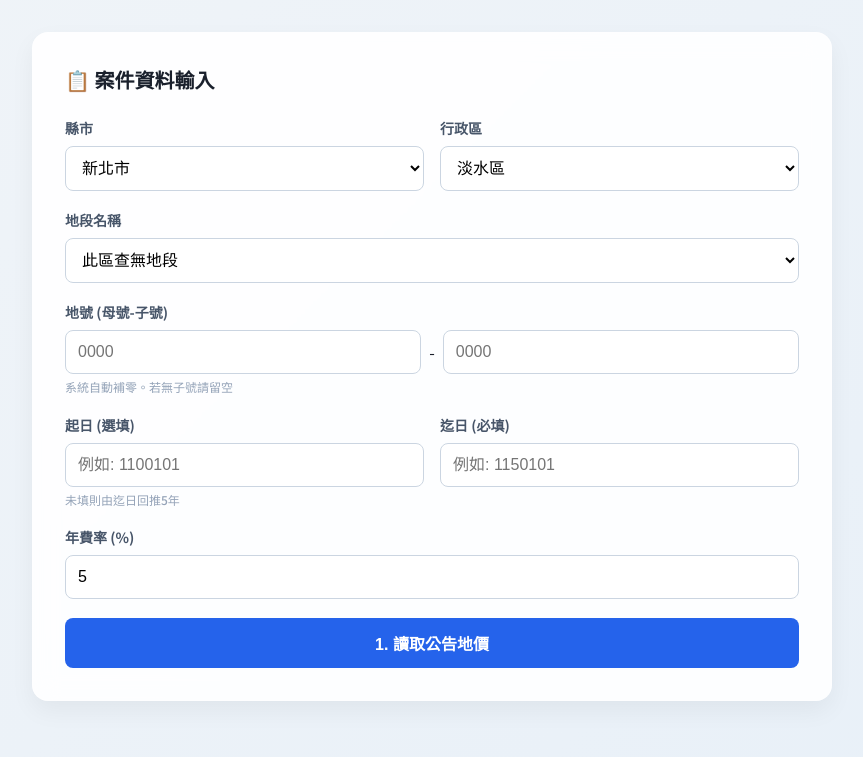
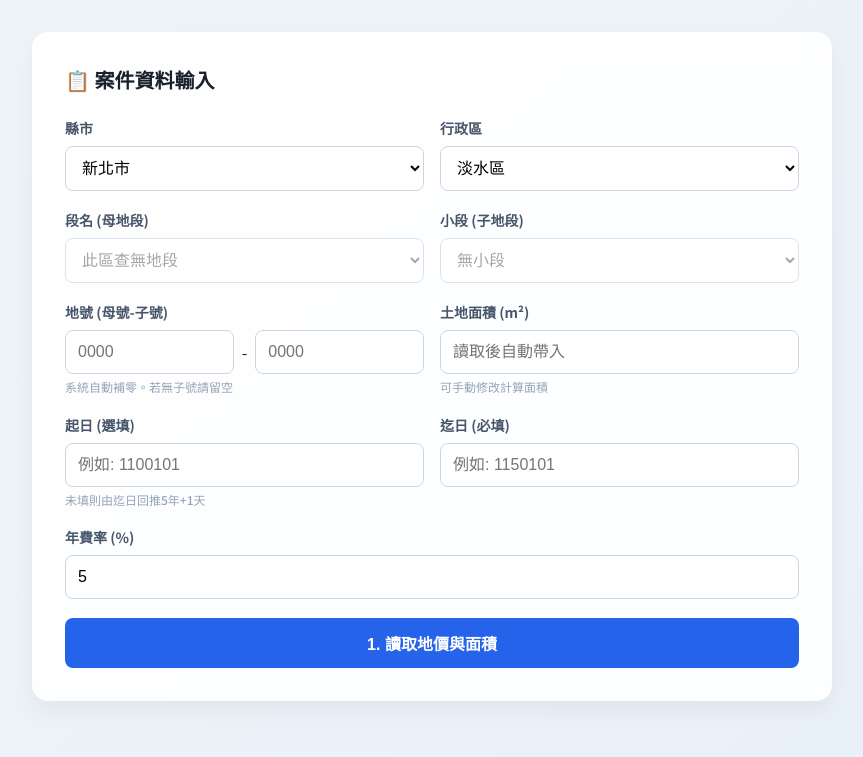
Before and after one commit to ken710168/my-land-calc, a Flask app: page / in a window 1280 px wide. Shown: the part 78-835 px from the top of the page, without its empty margins (208-1071 px from the left). Run offline with Flask 3, Linux system fonts and the light colour scheme; data that the repository does not hold is empty; parts of the project's set-up code (start-up, migrations or seed data) failed here and were passed over.

Commit message:
Update index.html

```diff
--- a/templates/index.html
+++ b/templates/index.html
@@ -3,7 +3,7 @@
 <head>
     <meta charset="UTF-8" />
     <meta name="viewport" content="width=device-width, initial-scale=1.0, maximum-scale=1" />
-    <title>土地使用補償金計算機</title>
+    <title>土地使用補償金精算機</title>
     <link href="https://fonts.googleapis.com/css2?family=Noto+Sans+TC:wght@400;500;700;800&family=JetBrains+Mono:wght@500;700&display=swap" rel="stylesheet" />
     <style>
         * { margin: 0; padding: 0; box-sizing: border-box; }
@@ -62,13 +62,22 @@
                 </div>
             </div>
 
+            <div class="form-row">
                 <div class="form-group">
-                <label class="form-label">地段名稱</label>
+                    <label class="form-label">段名 (母地段)</label>
                     <select id="section" class="form-select" disabled>
                         <option value="">請先選擇行政區</option>
                     </select>
                 </div>
+                <div class="form-group">
+                    <label class="form-label">小段 (子地段)</label>
+                    <select id="subSection" class="form-select" disabled>
+                        <option value="">無小段</option>
+                    </select>
+                </div>
+            </div>
 
+            <div class="form-row">
                 <div class="form-group">
                     <label class="form-label">地號 (母號-子號)</label>
                     <div class="land-number-group">
@@ -79,11 +88,18 @@
                     <div class="hint">系統自動補零。若無子號請留空</div>
                 </div>
 
+                <div class="form-group">
+                    <label class="form-label">土地面積 (m²)</label>
+                    <input type="number" id="area" class="form-input" placeholder="讀取後自動帶入" step="0.01">
+                    <div class="hint">可手動修改計算面積</div>
+                </div>
+            </div>
+
             <div class="form-row">
                 <div class="form-group">
                     <label class="form-label">起日 (選填)</label>
                     <input type="text" id="startDate" class="form-input" placeholder="例如: 1100101">
-                    <div class="hint">未填則由迄日回推5年</div>
+                    <div class="hint">未填則由迄日回推5年+1天</div>
                 </div>
                 <div class="form-group">
                     <label class="form-label">迄日 (必填)</label>
@@ -96,14 +112,14 @@
                 <input type="number" id="feeRate" class="form-input" value="5" step="0.1">
             </div>
 
-            <button onclick="fetchPrices()" id="fetchBtn" class="btn btn-primary">1. 讀取公告地價</button>
+            <button onclick="fetchPrices()" id="fetchBtn" class="btn btn-primary">1. 讀取地價與面積</button>
         </div>
 
         <div id="priceCard" class="card" style="display:none;">
             <div class="card-title">💰 公告地價確認</div>
             <p style="font-size: 0.8rem; color: #64748b; margin-bottom: 1rem;">註：偶數年計算時，系統將自動套用前一年度地價。</p>
             <table>
-                <thead><tr><th>公告地價年份</th><th style="text-align:right;">單價 (元)</th></tr></thead>
+                <thead><tr><th>公告地價年份</th><th style="text-align:right;">單價 (元/m²)</th></tr></thead>
                 <tbody id="priceTableBody"></tbody>
             </table>
             <button onclick="calculateCompensation()" class="btn btn-secondary">2. 執行分段計算</button>
@@ -130,7 +146,9 @@
 
         let yearsData = [];
 
-        // 初始化與連動
+        // ==========================================
+        // 初始化與選單連動
+        // ==========================================
         function initDistricts() {
             const city = document.getElementById('city').value;
             const distSelect = document.getElementById('district');
@@ -147,6 +165,7 @@
             const city = document.getElementById('city').value;
             const district = document.getElementById('district').value;
             let secSelect = document.getElementById('section');
+            let subSelect = document.getElementById('subSection');
 
             if (secSelect.tagName === 'INPUT') {
                 const newSelect = document.createElement('select');
@@ -157,6 +176,8 @@
 
             secSelect.innerHTML = '<option value="">載入中...</option>';
             secSelect.disabled = true;
+            subSelect.innerHTML = '<option value="">無小段</option>';
+            subSelect.disabled = true;
 
             try {
                 const res = await fetch('/api/get_sections', {
@@ -164,42 +185,79 @@
                     headers: {'Content-Type': 'application/json'},
                     body: JSON.stringify({ city, district })
                 });
-                if (!res.ok) throw new Error('後端無回應');
                 const data = await res.json();
 
-                secSelect.innerHTML = '<option value="">請選擇地段</option>';
+                secSelect.innerHTML = '<option value="">請選擇段名</option>';
                 if(data.sections && data.sections.length > 0) {
                     data.sections.forEach(s => {
                         const opt = document.createElement('option');
                         opt.value = s; opt.innerText = s;
                         secSelect.appendChild(opt);
                     });
+                    secSelect.disabled = false;
                 } else {
                     secSelect.innerHTML = '<option value="">此區查無地段</option>';
                 }
-                secSelect.disabled = false;
             } catch (e) {
                 secSelect.outerHTML = `<input type="text" id="section" class="form-input" placeholder="連線異常，請手動輸入 (例如: 文化段)" required />`;
             }
         }
 
+        document.getElementById('section').addEventListener('change', async (e) => {
+            const city = document.getElementById('city').value;
+            const district = document.getElementById('district').value;
+            const section = e.target.value;
+            const subSelect = document.getElementById('subSection');
+
+            subSelect.innerHTML = '<option value="">載入中...</option>';
+            subSelect.disabled = true;
+
+            if (!section) {
+                subSelect.innerHTML = '<option value="">無小段</option>';
+                return;
+            }
+
+            try {
+                const res = await fetch('/api/get_subsections', {
+                    method: 'POST',
+                    headers: {'Content-Type': 'application/json'},
+                    body: JSON.stringify({ city, district, section })
+                });
+                const data = await res.json();
+
+                subSelect.innerHTML = '<option value="">無小段</option>';
+                if(data.subSections && data.subSections.length > 0) {
+                    data.subSections.forEach(s => {
+                        const opt = document.createElement('option');
+                        opt.value = s; opt.innerText = s;
+                        subSelect.appendChild(opt);
+                    });
+                    subSelect.disabled = false;
+                }
+            } catch (e) {
+                subSelect.innerHTML = '<option value="">無小段</option>';
+            }
+        });
+
         document.getElementById('city').onchange = initDistricts;
         document.getElementById('district').onchange = updateSections;
         window.onload = initDistricts;
 
+        // 地號自動補零
         [document.getElementById('landMain'), document.getElementById('landSub')].forEach(el => {
             el.onblur = () => { if(el.value.trim()) el.value = el.value.trim().padStart(4, '0'); };
         });
 
         function showMsg(msg, isError = true) {
             const el = document.getElementById('globalAlert');
-            el.innerText = msg;
-            el.style.display = 'block';
+            el.innerText = msg; el.style.display = 'block';
             el.className = `alert ${isError ? 'alert-error' : 'alert-success'}`;
             setTimeout(() => el.style.display = 'none', 6000);
         }
 
-        // 1. 抓取地價
+        // ==========================================
+        // 核心一：讀取地價與面積 (API 對接)
+        // ==========================================
         async function fetchPrices() {
             document.getElementById('resultCard').style.display = 'none';
 
@@ -207,8 +265,9 @@
             const sub = document.getElementById('landSub').value.trim() || '0000';
             const endDate = document.getElementById('endDate').value.trim();
             const section = document.getElementById('section').value.trim();
+            const subSection = document.getElementById('subSection').value.trim();
 
-            if(!main || !endDate || !section) return showMsg("請填寫地號與迄日，並選擇地段");
+            if(!main || !endDate || !section) return showMsg("請填寫地號與迄日，並選擇段名");
             if(endDate.length < 6 || endDate.length > 7) return showMsg("迄日格式錯誤 (應為 6~7 碼)");
 
             const btn = document.getElementById('fetchBtn');
@@ -222,25 +281,34 @@
                         city: document.getElementById('city').value,
                         district: document.getElementById('district').value,
                         section: section,
+                        subSection: subSection,
                         landNumber: main.padStart(4, '0') + sub.padStart(4, '0'),
                         endDate: endDate
                     })
                 });
 
+                const data = await res.json();
+
+                // 處理後端傳來的 error
+                if (data.error) throw new Error(data.error);
                 if (!res.ok) throw new Error(`伺服器異常 (代碼: ${res.status})`);
-                const data = await res.json();
-                if(data.error) throw new Error(data.error);
+
+                // 填入面積
+                if(data.area !== undefined && data.area !== null) {
+                    document.getElementById('area').value = data.area;
+                } else {
+                    document.getElementById('area').value = '';
+                }
 
                 yearsData = data.yearsData || [];
-
                 const tbody = document.getElementById('priceTableBody');
                 tbody.innerHTML = '';
 
                 if (yearsData.length === 0) {
-                    showMsg("查無地價資料，請確認輸入是否正確，或自行在下方新增。");
+                    showMsg("查無地價資料，請確認輸入是否正確，或自行填寫面積與地價。");
                     yearsData.push({year: new Date().getFullYear()-1911, price: 0});
                 } else {
-                    showMsg("公告地價已成功帶入", false);
+                    showMsg("資料已成功帶入", false);
                 }
 
                 [...yearsData].forEach(item => {
@@ -250,12 +318,19 @@
                 });
                 document.getElementById('priceCard').style.display = 'block';
 
-            } catch (e) { showMsg(e.message); } finally { btn.disabled = false; btn.innerText = "1. 讀取公告地價"; }
+            } catch (e) {
+                showMsg(e.message);
+            } finally {
+                btn.disabled = false; btn.innerText = "1. 讀取地價與面積";
+            }
         }
 
-        // 2. 執行計算
+        // ==========================================
+        // 核心二：執行分段計算
+        // ==========================================
         function calculateCompensation() {
             try {
+                // 1. 同步使用者手動修改的價格
                 document.querySelectorAll('.price-input').forEach(input => {
                     const y = parseInt(input.dataset.year);
                     const p = parseFloat(input.value) || 0;
@@ -263,9 +338,14 @@
                     if(target) target.price = p;
                 });
 
+                // 2. 獲取面積與費率
+                const area = parseFloat(document.getElementById('area').value);
+                if(isNaN(area) || area <= 0) throw new Error("請確認面積是否正確填寫 (需大於0)");
+
                 const rate = parseFloat(document.getElementById('feeRate').value) / 100;
                 if(isNaN(rate)) throw new Error("費率必須為數字");
 
+                // 3. 處理日期
                 const endDateStr = document.getElementById('endDate').value.trim();
                 let startDateStr = document.getElementById('startDate').value.trim();
 
@@ -274,16 +354,16 @@
 
                 let start = parseROC(startDateStr);
 
-                // --- 🚀 關鍵修正：回推 5 年再加 1 天 ---
+                // 起日空白：由迄日回推 5 年，再加 1 天
                 if(!start) {
                     start = new Date(end);
-                    start.setFullYear(start.getFullYear() - 5); // 扣 5 年
-                    start.setDate(start.getDate() + 1);         // 加 1 天
+                    start.setFullYear(start.getFullYear() - 5);
+                    start.setDate(start.getDate() + 1);
                 }
-                // ----------------------------------------
 
                 if(start > end) throw new Error("起日不可大於迄日");
 
+                // 4. 迴圈切割與計算
                 let totalAccumulated = 0;
                 let tempStart = new Date(start);
                 const detailBody = document.getElementById('detailTableBody');
@@ -296,32 +376,41 @@
                     const days = Math.floor((segEnd - tempStart) / (1000*60*60*24)) + 1;
                     const rocYear = currentYear - 1911;
 
+                    // 偶數年自動往前回溯一年 (抓奇數年價格)
                     let lookupYear = (rocYear % 2 === 0) ? (rocYear - 1) : rocYear;
 
                     const available = yearsData.filter(d => d.year <= lookupYear);
                     const finalYear = available.length ? Math.max(...available.map(d => d.year)) : lookupYear;
                     const priceVal = (yearsData.find(d => d.year === finalYear) || {price:0}).price;
 
-                    const subTotal = priceVal * rate * (days / 365);
-                    const subTotalCeil = Math.ceil(subTotal);
-                    totalAccumulated += subTotalCeil;
+                    // 公式：單價 * 面積 * 費率 * (天數/365)
+                    const subTotal = priceVal * area * rate * (days / 365);
+                    const subTotalCeil = Math.ceil(subTotal); // 小計無條件進位
+                    totalAccumulated += subTotalCeil; // 加入總計
 
                     detailBody.innerHTML += `<tr>
                         <td>${rocYear}年 (${fmtDate(tempStart)}~${fmtDate(segEnd)}) <br/><small style="color:#64748b;">適用${finalYear}年單價</small></td>
                         <td class="number">${days}天</td>
                         <td class="number">NT$ ${subTotalCeil.toLocaleString()}</td></tr>`;
 
+                    // 將暫存日期推至下一段起日 (明年1月1日)
                     tempStart = new Date(segEnd);
                     tempStart.setDate(tempStart.getDate() + 1);
                 }
 
+                // 5. 輸出結果
                 document.getElementById('finalTotal').innerText = `NT$ ${totalAccumulated.toLocaleString()}`;
                 document.getElementById('resultCard').style.display = 'block';
                 document.getElementById('resultCard').scrollIntoView({behavior: 'smooth'});
 
-            } catch (e) { showMsg(e.message); }
+            } catch (e) {
+                showMsg(e.message);
+            }
         }
 
+        // ==========================================
+        // 工具函數
+        // ==========================================
         function parseROC(s) {
             s = s.trim();
             if(!s || s.length < 6 || s.length > 7) return null;
```
Lines whose indentation alone changed are shown as unchanged.
